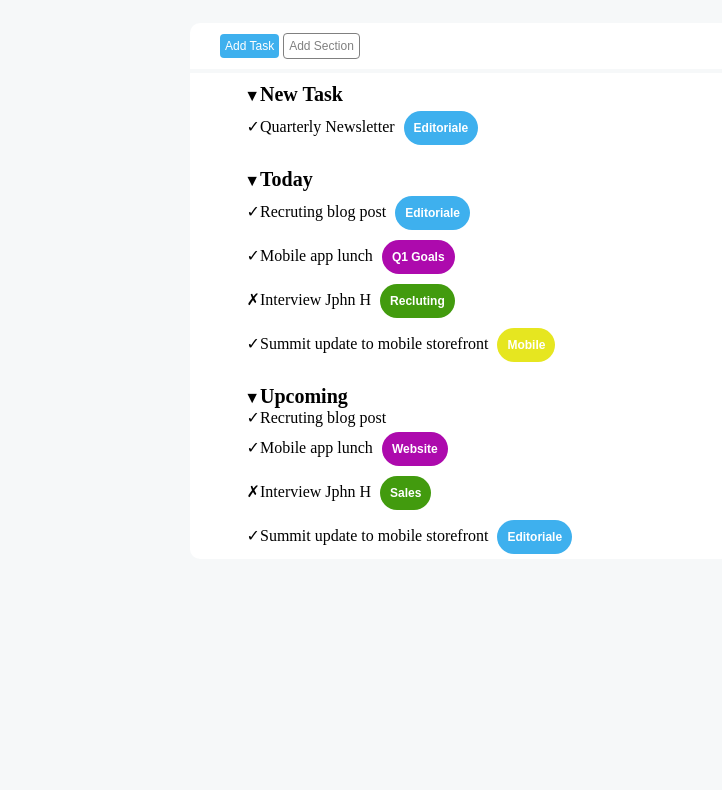
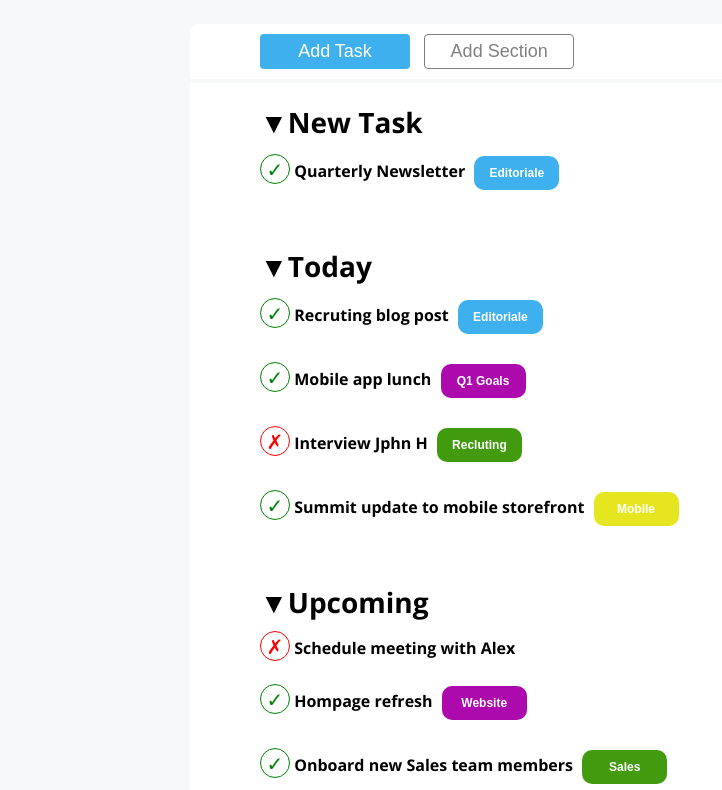
Before and after one commit to francescogentile25/html-css-toboolist, a plain HTML site: page index.html in a window 1280 px wide. Shown: the part 71-861 px from the top of the page, without its empty margins (0-722 px from the left). Before the commit the page ends 800 px from the top, so only its background shows below. Drawn offline with nearby package versions, Linux system fonts and the light colour scheme.

Commit message:
es corretto e aggiunta animazioni

```diff
--- a/css/style.css
+++ b/css/style.css
@@ -1,23 +1,33 @@
+@import url('https://fonts.googleapis.com/css2?family=Open+Sans:wght@400;700&display=swap');
+
 *{
     margin:0;
     padding: 0;
-    box-sizing: border-box;
+    box-sizing:border-box;
+    list-style-type: none;
 }
 .head-nav{
     padding-left: 20px;
     background-color: white;
 }
 
-.log{
+.logo{
     vertical-align: middle;
 }
 .title{
     display:inline-block;
-    vertical-align: top;
+    vertical-align: middle;
     font-size: 40px;
+}
+/* ANIMATION  TITLE */
+.title:hover{
+    letter-spacing: 13px;
+    transition: letter-spacing 1.5s;
 }
 body{
     background-color: rgb(246, 248, 249);
+    font-family: 'Open Sans', sans-serif;
+
 }
 .container{
     max-width: 900px;
@@ -26,25 +36,40 @@ body{
 
 .container-nav{
     background-color: white;
-    padding: 10px 30px;
+    padding: 10px 60px;
     border-radius:10px 10px 0 0;
 }
 
 .button-nav{
+    margin-left: 10px;
     border-radius: 4px;
     padding:5px;
     font-size: 12px;
+}
+.button-nav:active{
+    opacity: 0.7;
+    transform: scale(1.1);
+    box-shadow: 2px 3px grey;
 }
 
 .task{
     background-color: rgb(62, 176, 238);
     border: none;
     color: white;
+    width: 150px;
+    height: 35px;
+    font-size: 18px;
+    cursor: pointer;
+
 }
 .section{
     background-color: white;
     border: 1px solid grey;
     color: grey;
+    width: 150px;
+    height: 35px;
+    font-size: 18px;
+    cursor: pointer;
 }
 main{
     background-color: white;
@@ -61,28 +86,31 @@ main{
     padding:0px;
 }
 .to-do{
+    font-weight: 700;
     display: inline;
 }
 .tag{
+    width: 85px;
     font-size: 12px;
     margin: 5px;
     border: none;
-    border-radius: 20px;
+    border-radius: 10px;
     cursor: pointer;
     padding: 10px;
     color: white;
     font-weight: bold;
 }
-.check{
-    list-style-type: "\2713";
+/* ANIMATION TAG*/
+.tag:active{
+    opacity: 0.7;
+    transform: scale(1.1);
+    box-shadow: 2px 3px grey;
+}
 
-}
-.cross{
-    list-style-type: "\2717";
-}
 .li-title{
-    font-size: 20px;
+    font-size: 28px;
     font-weight: bold;
+
 }
 
 .blu{
@@ -97,3 +125,27 @@ main{
 .yellow{
     background-color: rgb(230, 230, 32);
 }
+
+li{
+    padding-bottom: 10px;
+    padding-top: 10px;
+}
+
+.check{
+    color:green;
+}
+
+.cross{
+    color:red;
+
+}
+.maker{
+    height: 30px;
+    width: 30px;
+    border-radius: 50%;
+    border: 1px solid currentColor;
+    font-size: 20px;
+    display: inline-block;
+    text-align: center;
+    line-height: 30px;
+}
--- a/index.html
+++ b/index.html
@@ -6,6 +6,7 @@
     <meta name="viewport" content="width=device-width, initial-scale=1.0">
     <link rel="stylesheet" href="css/style.css">
     <title>Toboolist</title>
+    <link rel="icon" type="image/x-icon" href="img/Logo.png">
 </head>
 <body>
     <header class="head-nav">
@@ -14,58 +15,67 @@
     </header>
     <body>
         <div class="container">
-            <nav class="container-nav">
+            <div class="container-nav">
                 <button class="button-nav task">Add Task</button>
                 <button class="button-nav section">Add Section</button>
-            </nav>
+            </div>
 
             <main>
                 <ul class="ol-primary">
-                    <li><span class="li-title">New Task</span>
+                    <li><span class="li-title"> &#9660;New Task </span>
                         <ul class="ol-secondary">
-                            <li class="check">
+                            <li>
+                                <span class="maker check" >&check;</span>
                                 <p class="to-do">Quarterly Newsletter</p>
                                 <button class="tag blu">Editoriale</button>
                             </li>
                         </ul>
                     </li>
                     <br>
-                    <li><span class="li-title">Today</span>
+                    <li><span class="li-title">&#9660;Today</span>
                         <ul>
-                            <li class="check">
+                            <li>
+                                <span class="maker check">&check;</span>
                                 <p class="to-do">Recruting blog post</p>
                                 <button class="tag blu">Editoriale</button>
                             </li>
-                            <li class="check">
+                            <li>
+                                <span class="maker check">&check;</span>
                                 <p class="to-do">Mobile app lunch</p>
                                 <button class="tag pink">Q1 Goals</button>
                             </li>
-                            <li class="cross">
+                            <li>
+                                <span  class="maker cross"> &cross;</span>
                                 <p class="to-do">Interview Jphn H</p>
                                 <button class="tag green">Recluting</button>
                             </li>
-                            <li class="check">
+                            <li>
+                                <span class="maker check">&check;</span>
                                 <p class="to-do">Summit update to mobile storefront</p>
                                 <button class="tag yellow">Mobile</button>
                             </li>
                         </ul>
                     </li>
                     <br>
-                    <li><span class="li-title">Upcoming</span>
+                    <li><span class="li-title">&#9660;Upcoming</span>
                         <ul>
-                            <li class="check">
-                                <p class="to-do">Recruting blog post</p>
+                            <li>
+                                <span class="maker cross">&cross;</span>
+                                <p class="to-do">Schedule meeting with Alex</p>
                             </li>
-                            <li class="check">
-                                <p class="to-do">Mobile app lunch</p>
+                            <li>
+                                <span class="maker check">&check;</span>
+                                <p class="to-do">Hompage refresh</p>
                                 <button class="tag pink">Website</button>
                             </li>
-                            <li class="cross">
-                                <p class="to-do">Interview Jphn H</p>
+                            <li>
+                                <span class="maker check">&check;</span>
+                                <p class="to-do">Onboard new Sales team members</p>
                                 <button class="tag green">Sales</button>
                             </li>
-                            <li class="check">
-                                <p class="to-do">Summit update to mobile storefront</p>
+                            <li>
+                                <span class="maker check">&check;</span>
+                                <p class="to-do">Review editorial calendar</p>
                                 <button class="tag blu">Editoriale</button>
                             </li>
                         </ul>
```
